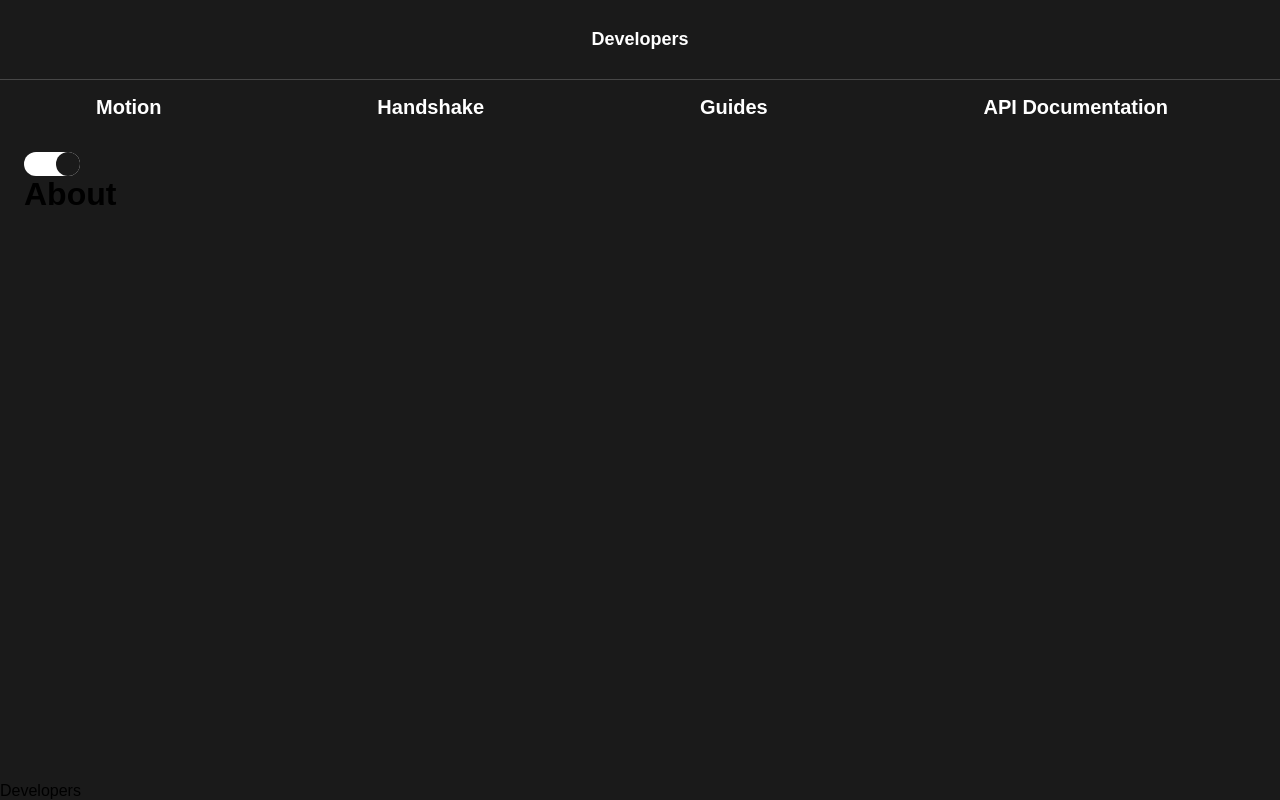
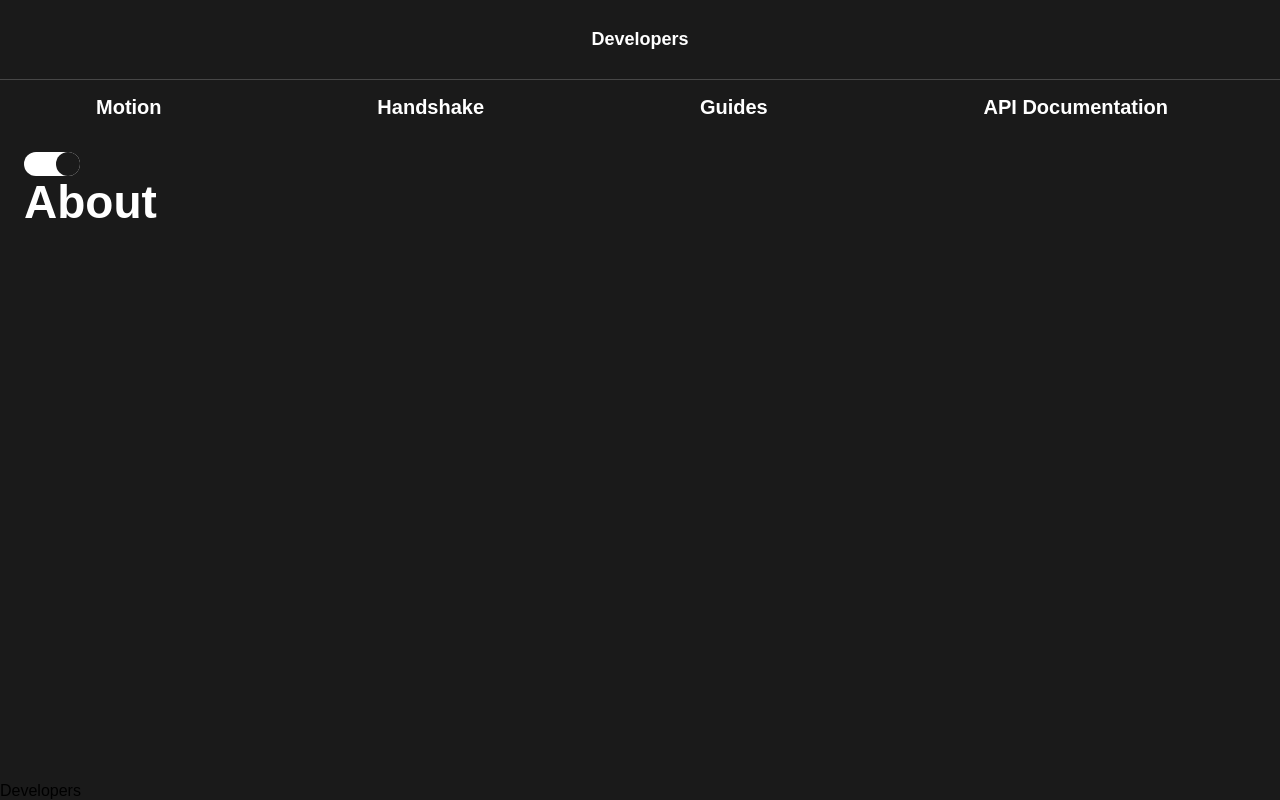
Before and after one commit to AlexandreDu/anim, a React (Vite) app: page /about in a window 1280 px wide. Built offline with nearby package versions, Linux system fonts and the light colour scheme.

Commit message:
motion transition when pages switch added, new compo: AnimatesRoutes, MotionPage

```diff
--- a/index.html
+++ b/index.html
@@ -4,7 +4,7 @@
     <meta charset="UTF-8" />
     <link rel="icon" type="image/svg+xml" href="/vite.svg" />
     <meta name="viewport" content="width=device-width, initial-scale=1.0" />
-    <title>Vite + React + TS</title>
+    <title>Art</title>
   </head>
   <body>
     <div id="root"></div>
--- a/src/App.tsx
+++ b/src/App.tsx
@@ -8,9 +8,7 @@ import { Routes, Route } from 'react-router-dom';
 import { base, light, dark } from './styles/themes';
 
 import { Layout } from './components/layout';
-
-import { Home } from './pages';
-import { About } from './pages/about';
+import {AnimatedRoutes} from './components/animatedRoutes'
 
 const App: React.FC = () => {
   const [darkMode, setDarkMode] = useState(true);
@@ -20,10 +18,7 @@ const App: React.FC = () => {
     <>
       <ThemeProvider theme={fullTheme}>
         <Layout darkMode={darkMode} setDarkMode={setDarkMode}>
-          <Routes>
-            <Route path={'/'} element={<Home />} />
-            <Route path={'/about'} element={<About />} />
-          </Routes>
+          <AnimatedRoutes />
         </Layout>
       </ThemeProvider>
     </>
--- /dev/null
+++ b/src/components/animatedRoutes/index.tsx
@@ -0,0 +1,18 @@
+import { Routes, Route, useLocation } from "react-router-dom";
+import {AnimatePresence} from 'framer-motion'
+
+import { Home } from '../../pages';
+import { About } from '../../pages/about';
+
+export const AnimatedRoutes: React.FC = () => {
+
+    const location= useLocation()
+    return (
+        <AnimatePresence mode="wait">
+            <Routes location={location} key={location.pathname}>
+                <Route path={'/'} element={<Home />} />
+                <Route path={'/about'} element={<About />} />
+            </Routes>
+        </AnimatePresence>
+    )
+}
--- /dev/null
+++ b/src/components/motionPage/index.tsx
@@ -0,0 +1,16 @@
+import type { MotionPageProps } from "../../types"
+
+import { motion } from "framer-motion"
+
+export const MotionPage:React.FC<MotionPageProps> = ({children}) => {
+
+    return (
+        <motion.div
+            initial={{opacity: 0}}
+            animate={{opacity: 1}}
+            exit={{opacity: 0}}
+        >
+            {children}
+        </motion.div>
+    )
+}
--- a/src/main.tsx
+++ b/src/main.tsx
@@ -3,33 +3,15 @@ import ReactDOM from 'react-dom/client'
 import App from './App'
 import GlobalStyle from './styles/global'
 import {
-  createBrowserRouter,
   BrowserRouter,
-  RouterProvider,
-  Route,
-  Link,
 } from "react-router-dom";
 
-// const router = createBrowserRouter([
-//   {
-//     path: "/",
-//     element: (
-//       <div>
-//         <h1>Hello World</h1>
-//         <Link to="about">About Us</Link>
-//       </div>
-//     ),
-//   },
-//   {
-//     path: "about",
-//     element: <div>About</div>,
-//   },
-// ]);
+
 
 ReactDOM.createRoot(document.getElementById('root') as HTMLElement).render(
   <React.StrictMode>
+    <GlobalStyle />
     <BrowserRouter>
-      <GlobalStyle />
       <App />
     </BrowserRouter>
   </React.StrictMode>
--- a/src/pages/about.tsx
+++ b/src/pages/about.tsx
@@ -1,3 +1,9 @@
-export const About = () => {
-  return <h1>About</h1>;
+import { MotionPage } from "../components/motionPage";
+import { Typography } from "../components/typography";
+export const About: React.FC = () => {
+  return (
+    <MotionPage>
+      <Typography as="h1">About</Typography>
+    </MotionPage>
+  );
 };
--- a/src/pages/index.tsx
+++ b/src/pages/index.tsx
@@ -1,5 +1,6 @@
 import { LinkProps } from '../types/index';
 
+import { MotionPage } from '../components/motionPage';
 import { Description } from '../components/description';
 import { AnimatedHighlight } from '../components/highlight';
 
@@ -14,7 +15,7 @@ const linksData: LinkProps[] = [
 
 export const Home: React.FC = () => {
   return (
-    <>
+    <MotionPage>
       <Description
         title={
           <>
@@ -74,6 +75,6 @@ export const Home: React.FC = () => {
         links={linksData}
         src={artThreePic}
       />
-    </>
+    </MotionPage>
   );
 };
--- a/src/types/index.ts
+++ b/src/types/index.ts
@@ -10,6 +10,8 @@ export type LayoutProps = {
   setDarkMode: React.Dispatch<React.SetStateAction<boolean>>;
 };
 
+// MotionPage
+export type MotionPageProps = React.PropsWithChildren
 // Image
 export type ImageProps = {
   src: string;
```
Also changed, not shown: 1 other file (tests, documents, lock files or other folders).
